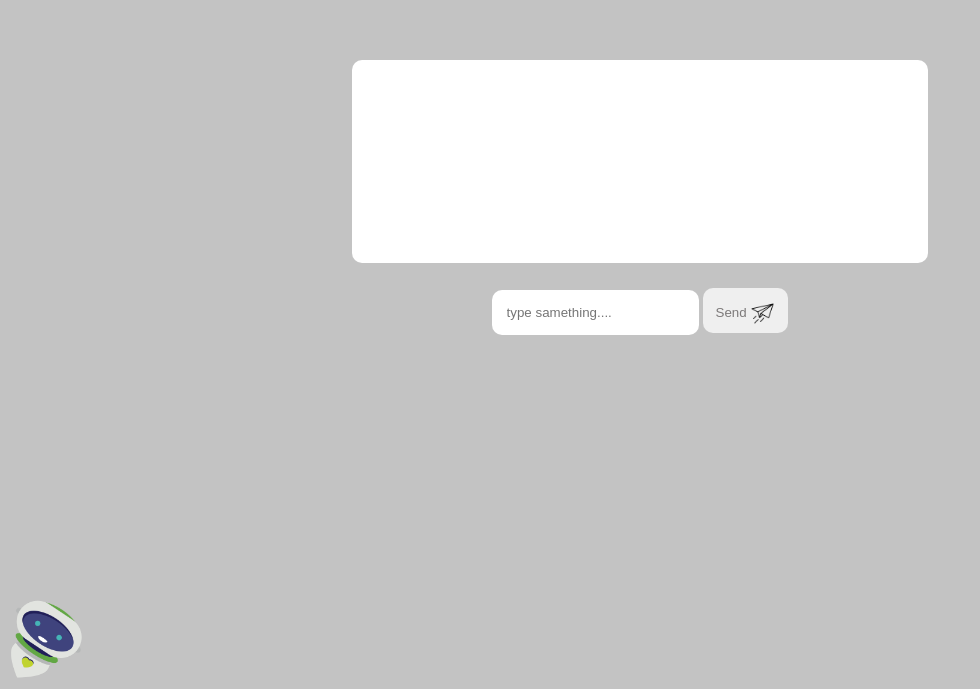
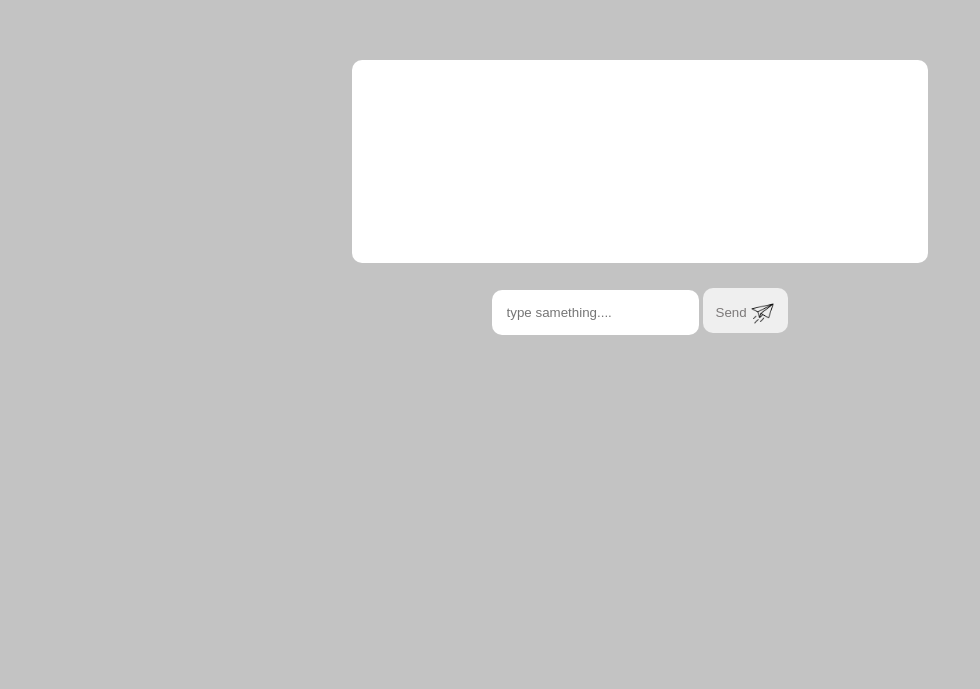
Before and after one commit to helodeepakji/chatbot, a plain HTML site: page index.html in a window 1280 px wide. Shown: the part 205-894 px from the top of the page, without its empty margins (0-980 px from the left). After the commit the page ends 800 px from the top, so only its background shows below. Drawn offline with Linux system fonts and the light colour scheme.

Commit message:
Update index.html

```diff
--- a/index.html
+++ b/index.html
@@ -21,7 +21,7 @@
         </div>
 
     </div>
-    <img id="cmg" src="corner.png" width="90px">
+
 </body>
     <script src="chat.js"></script>
     <script src="main.js"></script>
```
